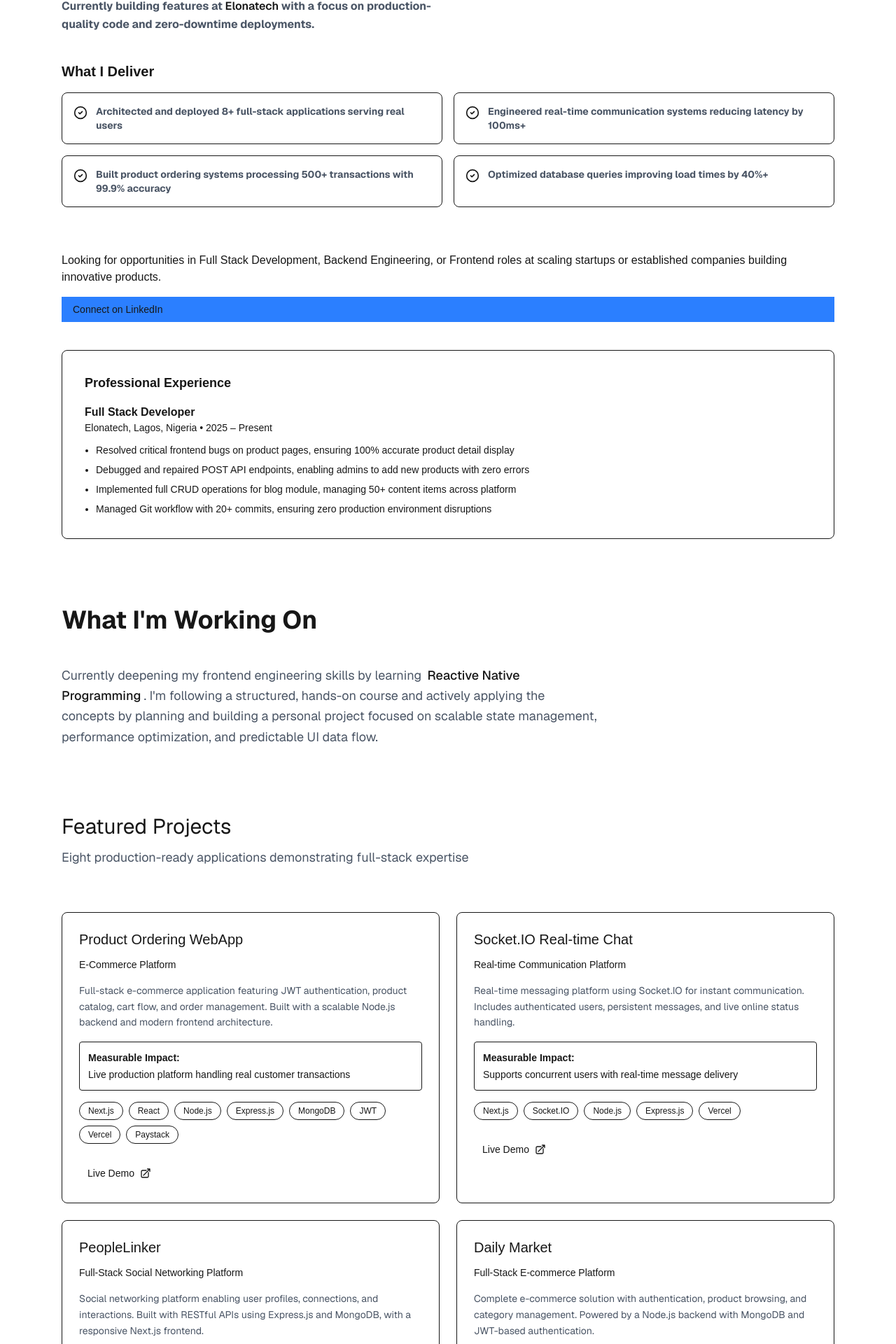
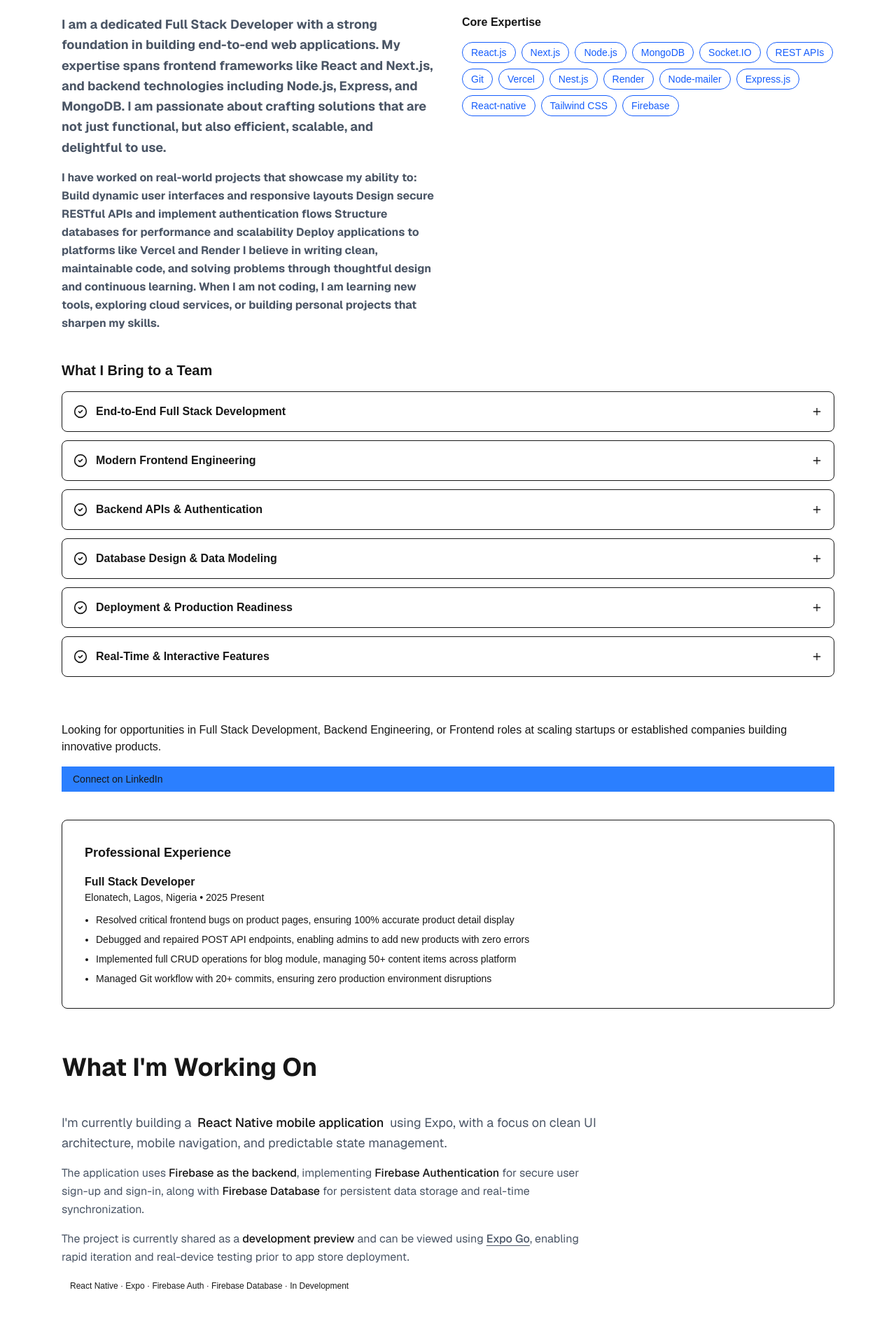
Before and after one commit to Precious2712/my-portfolio, a Next.js app: page / in a window 1280 px wide. Shown: the part 780-2700 px from the top of the page at 70% size. Built offline with nearby package versions, Linux system fonts and the light colour scheme.

Commit message:
Updated code

```diff
--- a/src/components/portfolio-comp/about.tsx
+++ b/src/components/portfolio-comp/about.tsx
@@ -2,6 +2,7 @@
 
 import { motion, type Variants } from "framer-motion"
 import { CheckCircle2 } from "lucide-react"
+import { WhatIDeliverAccordion } from "./hightlight-accordion"
 
 export function About() {
   const containerVariants: Variants = {
@@ -27,15 +28,8 @@
     },
   }
 
-  const highlights = [
-    "Architected and deployed 8+ full-stack applications serving real users",
-    "Engineered real-time communication systems reducing latency by 100ms+",
-    "Built product ordering systems processing 500+ transactions with 99.9% accuracy",
-    "Optimized database queries improving load times by 40%+",
-  ]
-
   return (
-    <section id="about" className="py-14 bg-card/50">
+    <section id="about" className="py-6 bg-card/50">
       <div className="max-w-6xl mx-auto px-6">
         <motion.div
           variants={containerVariants}
@@ -62,23 +56,23 @@
           >
             <div className="space-y-4 text-gray-600 font-sans font-bold">
               <p className="text-lg text-muted-foreground leading-relaxed">
-                I'm a results-driven{" "}
-                <span className="font-semibold text-foreground">
-                  Full Stack Developer
-                </span>{" "}
-                with a proven track record of delivering scalable web solutions
-                that drive measurable business impact.
+                I am a dedicated Full Stack Developer with a strong foundation in building end-to-end web applications. My expertise spans frontend frameworks like React and Next.js, and backend technologies including Node.js, Express, and MongoDB.
+                I am passionate about crafting solutions that are not just functional, but also efficient, scalable, and delightful to use.
               </p>
 
               <p className="text-base text-muted-foreground leading-relaxed">
-                Specialized in building real-time applications, RESTful APIs, and
-                responsive user interfaces using modern JavaScript frameworks.
-                Currently building features at{" "}
-                <span className="font-semibold text-foreground">
-                  Elonatech
-                </span>{" "}
-                with a focus on production-quality code and zero-downtime
-                deployments.
+                I have worked on real-world projects that showcase my ability to:
+
+                Build dynamic user interfaces and responsive layouts
+
+                Design secure RESTful APIs and implement authentication flows
+
+                Structure databases for performance and scalability
+
+                Deploy applications to platforms like Vercel and Render
+
+                I believe in writing clean, maintainable code, and solving problems through thoughtful design and continuous learning.
+                When I am not coding, I am learning new tools, exploring cloud services, or building personal projects that sharpen my skills.
               </p>
             </div>
 
@@ -97,7 +91,10 @@
                   "Nest.js",
                   "Render",
                   "Node-mailer",
-                  "Express.js"
+                  "Express.js",
+                  "React-native",
+                  "Tailwind CSS",
+                  "Firebase"
                 ].map((skill) => (
                   <span
                     key={skill}
@@ -122,33 +119,7 @@
 
 
           <motion.div variants={itemVariants} className="space-y-4">
-            <h3 className="text-xl font-semibold text-foreground">
-              What I Deliver
-            </h3>
-
-            <div className="grid md:grid-cols-2 gap-4">
-              {highlights.map((highlight, index) => (
-                <motion.div
-                  key={index}
-                  variants={itemVariants}
-                  className="
-                    flex gap-3 p-4
-                    bg-background/60 backdrop-blur
-                    border border-border
-                    rounded-lg
-                    transition-all duration-300
-                    hover:-translate-y-1
-                    hover:shadow-lg hover:shadow-primary/10
-                    hover:border-primary/40
-                  "
-                >
-                  <CheckCircle2 className="w-5 h-5 text-primary shrink-0 mt-0.5" />
-                  <p className="text-sm text-gray-600 font-sans font-bold">
-                    {highlight}
-                  </p>
-                </motion.div>
-              ))}
-            </div>
+            <WhatIDeliverAccordion />
           </motion.div>
 
 
@@ -210,7 +181,7 @@
             <article className="space-y-3">
               <div>
                 <p className="font-semibold">Full Stack Developer</p>
-                <p className="text-sm text-muted-foreground">Elonatech, Lagos, Nigeria • 2025 – Present</p>
+                <p className="text-sm text-muted-foreground">Elonatech, Lagos, Nigeria • 2025  Present</p>
               </div>
 
               <motion.ul
--- a/src/components/portfolio-comp/current-focus.tsx
+++ b/src/components/portfolio-comp/current-focus.tsx
@@ -17,12 +17,10 @@
                     }}
                     className="max-w-3xl"
                 >
-                    {/* Section Title */}
                     <h2 className="text-3xl md:text-4xl font-bold mb-4 font-sans">
-                        What I'm Working On
+                        What I&apos;m Working On
                     </h2>
 
-                    {/* Animated divider */}
                     <motion.div
                         initial={{ scaleX: 0 }}
                         whileInView={{ scaleX: 1 }}
@@ -32,9 +30,8 @@
                         style={{ transformOrigin: "left" }}
                     />
 
-                    {/* Content */}
                     <p className="text-lg text-gray-600 font-sans leading-relaxed">
-                        Currently deepening my frontend engineering skills by learning{" "}
+                        I&apos;m currently building a{" "}
                         <motion.span
                             initial={{ opacity: 0.5 }}
                             whileInView={{ opacity: 1 }}
@@ -42,13 +39,49 @@
                             transition={{ delay: 0.4, duration: 0.8 }}
                             className="font-medium text-foreground bg-linear-to-r from-primary/10 to-transparent px-1 rounded"
                         >
-                            Reactive Native Programming
-                        </motion.span>
-                        . I'm following a structured, hands-on course and actively applying
-                        the concepts by planning and building a personal project focused on
-                        scalable state management, performance optimization, and predictable
-                        UI data flow.
+                            React Native mobile application
+                        </motion.span>{" "}
+                        using Expo, with a focus on clean UI architecture, mobile navigation,
+                        and predictable state management.
                     </p>
+
+                    <p className="mt-4 text-base text-gray-600 font-sans leading-relaxed">
+                        The application uses{" "}
+                        <span className="font-medium text-foreground">
+                            Firebase as the backend
+                        </span>
+                        , implementing{" "}
+                        <span className="font-medium text-foreground">
+                            Firebase Authentication
+                        </span>{" "}
+                        for secure user sign-up and sign-in, along with{" "}
+                        <span className="font-medium text-foreground">
+                            Firebase Database
+                        </span>{" "}
+                        for persistent data storage and real-time synchronization.
+                    </p>
+
+                    <p className="mt-4 text-base text-gray-600 font-sans leading-relaxed">
+                        The project is currently shared as a{" "}
+                        <span className="font-medium text-foreground">
+                            development preview
+                        </span>{" "}
+                        and can be viewed using{" "}
+                        <a
+                            href="https://expo.dev/accounts/moon_light12/projects/library-books/updates/d55ee49f-0654-4ffb-a959-05e52e49f4e4"
+                            target="_blank"
+                            rel="noopener noreferrer"
+                            className="font-medium text-primary underline underline-offset-4 hover:opacity-80 transition"
+                        >
+                            Expo Go
+                        </a>
+                        , enabling rapid iteration and real-device testing prior to app store
+                        deployment.
+                    </p>
+
+                    <span className="inline-block mt-4 text-xs font-medium px-3 py-1 rounded-full bg-primary/10 text-primary">
+                        React Native · Expo · Firebase Auth · Firebase Database · In Development
+                    </span>
                 </motion.div>
             </div>
         </section>
--- a/src/components/portfolio-comp/footer.tsx
+++ b/src/components/portfolio-comp/footer.tsx
@@ -14,7 +14,7 @@
         "HTML5",
         "CSS3",
         "Tailwind CSS",
-        "Bootstrap",
+        "React native",
       ],
     },
     {
--- /dev/null
+++ b/src/components/portfolio-comp/hightlight-accordion.tsx
@@ -0,0 +1,121 @@
+'use client';
+
+import { useState } from "react";
+import { motion } from "framer-motion";
+import { CheckCircle2, Plus, Minus } from "lucide-react";
+
+const itemVariants = {
+    hidden: { opacity: 0, y: 20 },
+    visible: { opacity: 1, y: 0 }
+};
+
+const highlights = [
+    {
+        title: "End-to-End Full Stack Development",
+        description:
+            "I build complete, production-ready web applications — from intuitive frontend interfaces to secure backend APIs and scalable database architecture."
+    },
+    {
+        title: "Modern Frontend Engineering",
+        description:
+            "I develop responsive, high-performance user interfaces using React and Next.js, with a strong focus on accessibility, UX, and clean component design."
+    },
+    {
+        title: "Backend APIs & Authentication",
+        description:
+            "I design and implement secure RESTful APIs with Node.js and Express, including authentication, authorization, and role-based access control."
+    },
+    {
+        title: "Database Design & Data Modeling",
+        description:
+            "I structure efficient and scalable databases using MongoDB and SQL, ensuring data integrity, performance optimization, and future scalability."
+    },
+    {
+        title: "Deployment & Production Readiness",
+        description:
+            "I deploy and manage applications using platforms like Vercel and Render, handling environment configuration and production builds."
+    },
+    {
+        title: "Real-Time & Interactive Features",
+        description:
+            "I implement real-time functionality such as live updates and chat systems using Socket.IO to improve user engagement and interactivity."
+    }
+];
+
+export function WhatIDeliverAccordion() {
+    const [openIndex, setOpenIndex] = useState<number | null>(null);
+
+    return (
+        <motion.div
+            initial="hidden"
+            animate="visible"
+            variants={itemVariants}
+            className="space-y-4"
+        >
+            <h3 className="text-xl font-semibold text-foreground">
+                What I Bring to a Team
+            </h3>
+
+            <div className="space-y-3">
+                {highlights.map((item, index) => {
+                    const isOpen = openIndex === index;
+
+                    return (
+                        <motion.div
+                            key={index}
+                            variants={itemVariants}
+                            className={`
+                bg-background/60 backdrop-blur
+                border border-border
+                rounded-lg
+                transition-all duration-300
+                hover:border-primary/40
+                ${isOpen ? "bg-primary/5 border-primary/40" : ""}
+              `}
+                        >
+
+                            <button
+                                onClick={() => setOpenIndex(isOpen ? null : index)}
+                                className="
+                  w-full flex items-center justify-between cursor-pointer
+                  gap-3 p-4 text-left
+                  focus:outline-none
+                "
+                            >
+                                <div className="flex gap-3 items-start">
+                                    <CheckCircle2 className="w-5 h-5 text-primary shrink-0 mt-0.5" />
+                                    <span className="font-semibold text-sm md:text-base text-foreground">
+                                        {item.title}
+                                    </span>
+                                </div>
+
+                                <span className="ml-2 flex items-center justify-center">
+                                    {isOpen ? (
+                                        <Minus className="w-4 h-4 text-primary" />
+                                    ) : (
+                                        <Plus className="w-4 h-4 text-primary" />
+                                    )}
+                                </span>
+                            </button>
+
+
+                            <motion.div
+                                initial={false}
+                                animate={{
+                                    height: isOpen ? "auto" : 0,
+                                    opacity: isOpen ? 1 : 0
+                                }}
+                                transition={{ duration: 0.3, ease: "easeInOut" }}
+                                className="overflow-hidden px-4"
+                            >
+                                <p className="pb-4 text-sm text-gray-600 leading-relaxed">
+                                    {item.description}
+                                </p>
+                            </motion.div>
+                        </motion.div>
+                    );
+                })}
+            </div>
+        </motion.div>
+    );
+}
--- a/src/data/project.ts
+++ b/src/data/project.ts
@@ -1,75 +1,126 @@
 export const projects = [
     {
         title: "Product Ordering WebApp",
-        subtitle: "E-Commerce Platform",
+        subtitle: "Full-Stack E-Commerce Platform",
         description:
-            "Full-stack e-commerce application featuring JWT authentication, product catalog, cart flow, and order management. Built with a scalable Node.js backend and modern frontend architecture.",
-        impact: "Live production platform handling real customer transactions",
-        technologies: ["Next.js", "React", "Node.js", "Express.js", "MongoDB", "JWT", "Vercel", "Paystack"],
+            "A full-stack e-commerce application featuring secure JWT authentication, product catalog, cart flow, and checkout with Paystack. Implements order management, user profiles, and responsive UI.",
+        impact: "Live e-commerce system demonstrating real transaction processing and customer flows.",
+        technologies: [
+            "Next.js",
+            "Node.js",
+            "Express.js",
+            "MongoDB",
+            "JWT",
+            "Tailwind CSS",
+            "Vercel",
+            "Paystack"
+        ],
         link: "https://product-ordering-webapp.vercel.app/",
-        liveDemo: true,
+        liveDemo: true
     },
     {
-        title: "Socket.IO Real-time Chat",
-        subtitle: "Real-time Communication Platform",
+        title: "Socket.IO Real-Time Chat",
+        subtitle: "Interactive Messaging Platform",
         description:
-            "Real-time messaging platform using Socket.IO for instant communication. Includes authenticated users, persistent messages, and live online status handling.",
-        impact: "Supports concurrent users with real-time message delivery",
-        technologies: ["Next.js", "Socket.IO", "Node.js", "Express.js", "Vercel"],
+            "Real-time messaging platform using Socket.IO to enable instant communication between users. Includes authenticated users, persistent messaging, and active online status tracking.",
+        impact: "Supports live communication with multiple concurrent users and real-time updates.",
+        technologies: [
+            "Next.js",
+            "Node.js",
+            "Nest.js",
+            "Socket.IO",
+            "Tailwind CSS",
+            "Vercel",
+            "MongoDB"
+        ],
         link: "https://socket-io-frontend-teal.vercel.app/",
-        liveDemo: true,
+        liveDemo: true
     },
     {
         title: "PeopleLinker",
         subtitle: "Full-Stack Social Networking Platform",
         description:
-            "Social networking platform enabling user profiles, connections, and interactions. Built with RESTful APIs using Express.js and MongoDB, with a responsive Next.js frontend.",
-        impact: "Live platform enabling seamless user networking with zero downtime",
-        technologies: ["Next.js", "Node.js", "Express.js", "MongoDB", "JWT", "Vercel"],
+            "Social networking app allowing users to create profiles, connect, and interact. Built with RESTful APIs using Express.js and MongoDB, and a responsive Next.js frontend.",
+        impact: "Live social platform with seamless user networking capabilities.",
+        technologies: [
+            "React",
+            "Node.js",
+            "Express.js",
+            "MongoDB",
+            "JWT",
+            "Tailwind CSS",
+            "Vercel"
+        ],
         link: "https://social-five-iota.vercel.app/",
+        liveDemo: true
     },
     {
         title: "Daily Market",
-        subtitle: "Full-Stack E-commerce Platform",
+        subtitle: "Frontend E-Commerce Experience",
         description:
-            "Complete e-commerce solution with authentication, product browsing, and category management. Powered by a Node.js backend with MongoDB and JWT-based authentication.",
-        impact: "Responsive platform supporting multiple product categories with full mobile optimization",
-        technologies: ["Next.js", "Node.js", "Express.js", "MongoDB", "JWT", "Tailwind CSS", "Vercel"],
+            "Frontend-focused e-commerce experience featuring product browsing, cart flow, and conditional access using localStorage-based authentication. Users must sign up before completing purchases, demonstrating client-side state management and user flow control.",
+        impact:
+            "Demonstrates clean frontend architecture, local state handling, and realistic user purchase flow without a backend.",
+        technologies: [
+            "Next.js",
+            "Tailwind CSS",
+            "Local Storage",
+            "Vercel"
+        ],
         link: "https://e-commerce-teal-phi-72.vercel.app/",
+        liveDemo: true
     },
     {
         title: "Job Application Tracker",
-        subtitle: "Full-Stack Job Search Dashboard",
+        subtitle: "Frontend Job Tracking Dashboard",
         description:
-            "Job application tracking dashboard with full CRUD functionality. Secure REST API for managing applications, profiles, and statuses with filtering and search.",
-        impact: "Helps users track 100+ job applications efficiently",
-        technologies: ["React", "Node.js", "Express.js", "MongoDB", "JWT", "Vercel"],
+            "Frontend job application tracking dashboard with full CRUD functionality implemented using client-side state and localStorage. Features include application creation, editing, status tracking, and filtering.",
+        impact:
+            "Showcases strong frontend logic for managing complex UI state and user-driven data without backend dependencies.",
+        technologies: [
+            "React",
+            "Tailwind CSS",
+            "Local Storage",
+            "Vercel"
+        ],
         link: "https://job-dash-board-three.vercel.app/",
+        liveDemo: true
+    },
+
+    {
+        title: "Wallet Transfer App",
+        subtitle: "Secure Fund Transfer System",
+        description:
+            "Secure wallet transfer platform supporting deposits, withdrawals, and inter-user transfers. Built with a Node.js backend, MySQL database using Knex ORM, authenticated routes with JWT, and Paystack integration for payments.",
+        impact: "Production-ready financial system with transaction history and balance tracking.",
+        technologies: [
+            "Node.js",
+            "Nest.js",
+            "MongoDB",
+            "Next.js",
+            "Vercel",
+            "Tailwind CSS",
+            "Render",
+        ],
+        link: "https://transfer-lac.vercel.app/",
+        liveDemo: true
     },
     {
-        title: "Wallet Transfer App",
-        subtitle: "Secure Fund Transfer Application",
+        title: "Bank Transfer Web App",
+        subtitle: "Full-Stack Fund Transfer Platform",
         description:
-            "Secure wallet transfer system supporting deposits, withdrawals, and inter-user transfers. Built with a Node.js backend, MySQL database, Knex ORM, JWT authentication, and Paystack integration.",
-        impact: "Production-ready financial system with transaction history and balance tracking",
-        technologies: ["Node.js", "Express.js", "JWT"],
-        link: "https://transfer-lac.vercel.app/",
-    },
-    {
-        title: "Wallet Transfer App",
-        subtitle: "Secure Full-Stack Wallet & Fund Transfer Platform",
-        description:
-            "Engineered a secure wallet transfer system enabling authenticated users to send and receive funds with real-time balance updates and transaction history. Built with a RESTful API backend and deployed using both Vercel (frontend) and Render (backend) for scalable hosting.",
-        impact: "Production-ready financial platform with persistent transaction data and secure authentication",
+            "Engineered a secure fund transfer platform with authenticated users, real-time balance updates, and transaction history. Backend built with Node.js and NestJS, RESTful API design, and deployed using Vercel (frontend) and Render (backend) for scalable hosting.",
+        impact: "Production-grade financial app with persistent transactions and secure authentication.",
         technologies: [
             "Next.js",
             "Node.js",
-            "Nest.js",
+            "NestJS",
             "JWT",
             "Render",
-            "Vercel"
+            "Vercel",
+            "Tailwind CSS",
         ],
-        link: "https://transfer-lac.vercel.app/",
+        link: "https://bank-transfer-kappa.vercel.app/",
+        liveDemo: true
     }
-
-]
+];
```
Also changed, not shown: src/components/portfolio-comp/hero.tsx (+4 -38 lines).
